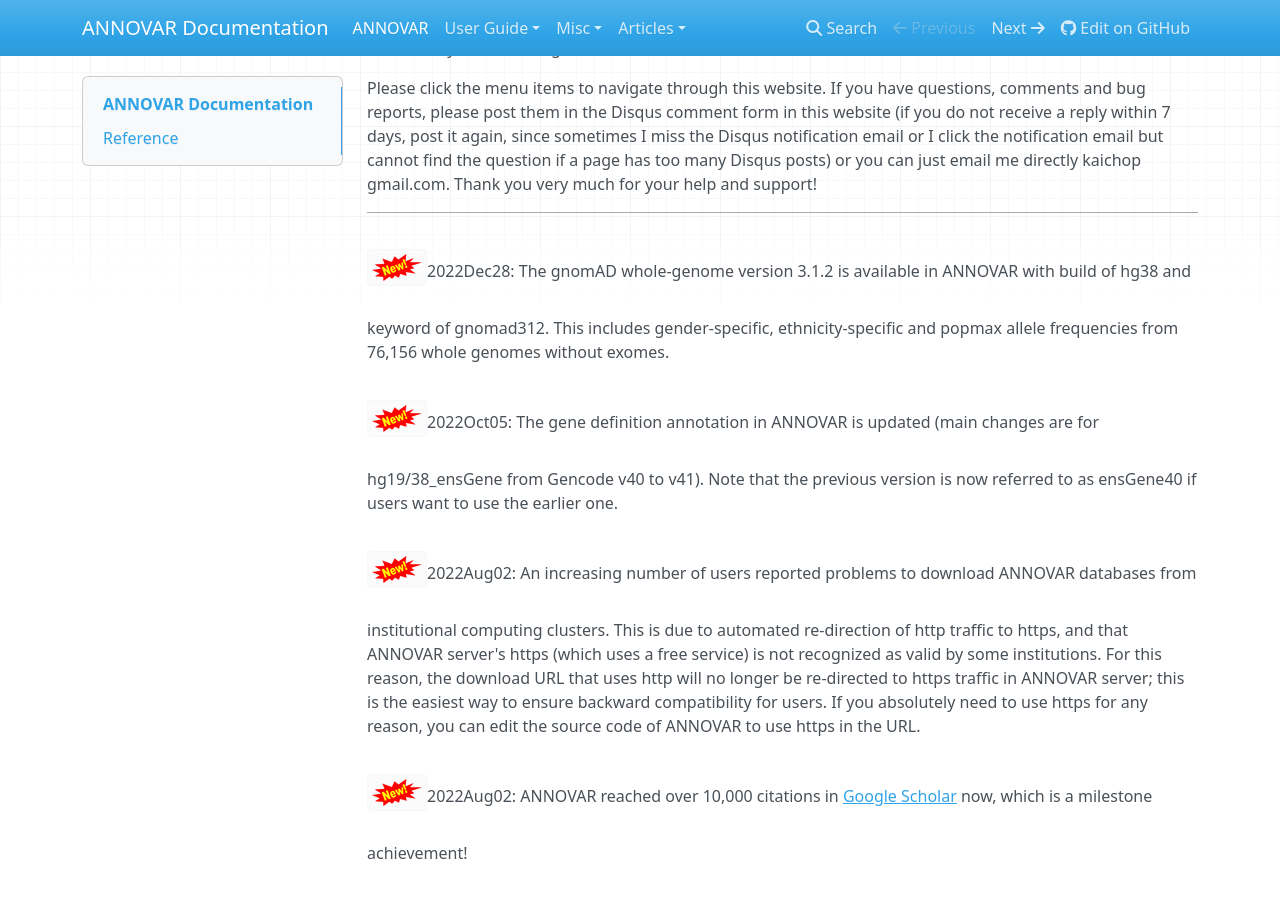
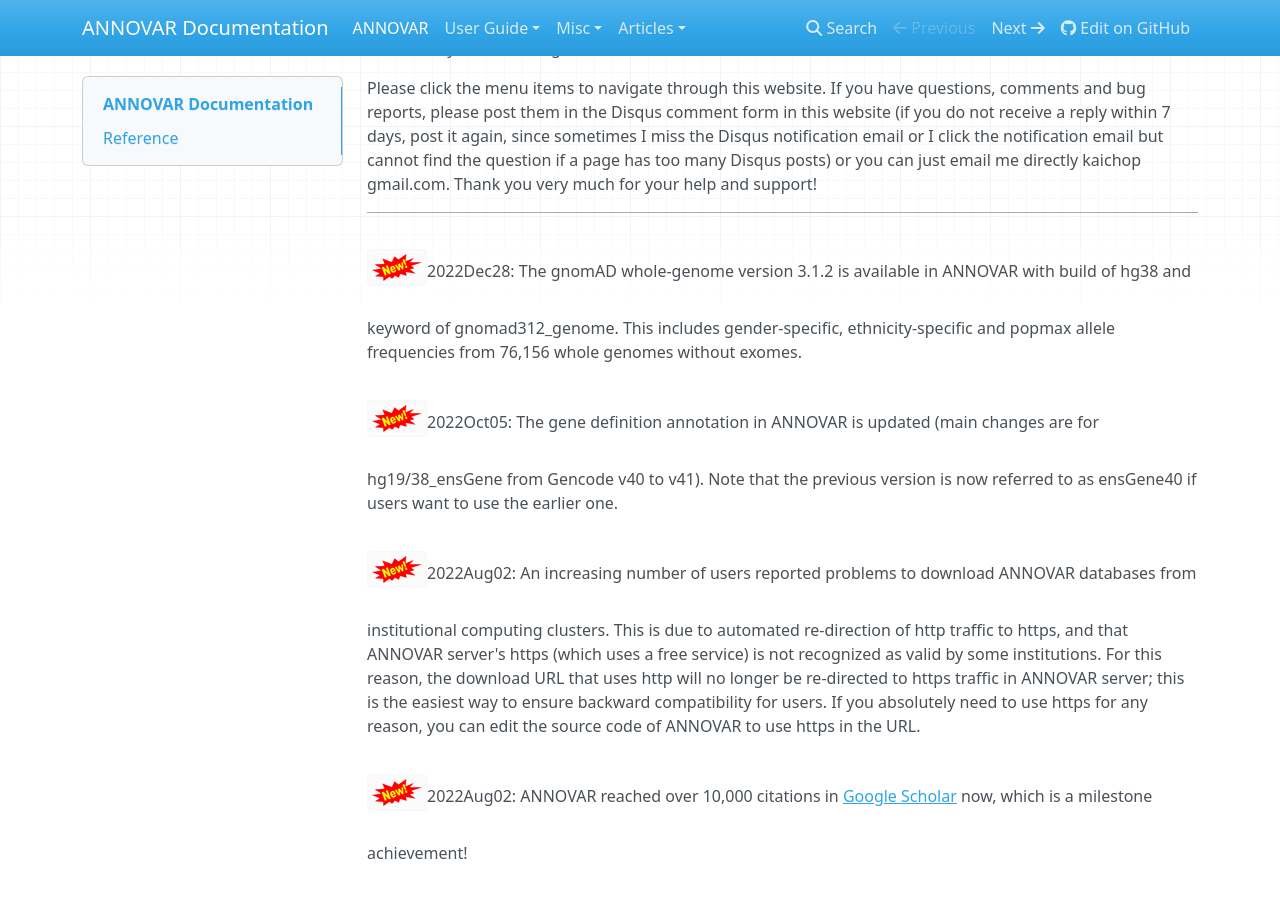
Before and after one commit to WGLab/doc-ANNOVAR, an MkDocs documentation site: the page built from docs/index.md, in a window 1280 px wide and 900 px high, scrolled down 546 px. Built offline with MkDocs 1.6.1, drawn with Linux system fonts in a browser that asks for light colours; nearby versions of some CDN libraries.

Commit message:
Update index.md

```diff
--- a/docs/index.md
+++ b/docs/index.md
@@ -11,7 +11,7 @@ Please click the menu items to navigate through this website. If you have questi
 
 ---
 
-![new](img/new.png)2022Dec28: The gnomAD whole-genome version 3.1.2 is available in ANNOVAR with build of hg38 and keyword of gnomad312. This includes gender-specific, ethnicity-specific and popmax allele frequencies from 76,156 whole genomes without exomes.
+![new](img/new.png)2022Dec28: The gnomAD whole-genome version 3.1.2 is available in ANNOVAR with build of hg38 and keyword of gnomad312_genome. This includes gender-specific, ethnicity-specific and popmax allele frequencies from 76,156 whole genomes without exomes.
 
 ![new](img/new.png)2022Oct05: The gene definition annotation in ANNOVAR is updated (main changes are for hg19/38_ensGene from Gencode v40 to v41). Note that the previous version is now referred to as ensGene40 if users want to use the earlier one.
 
```
